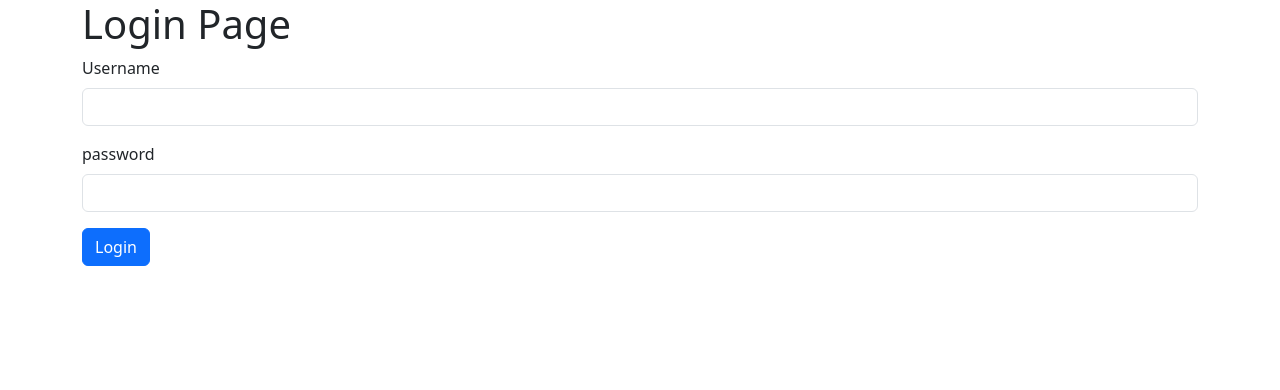
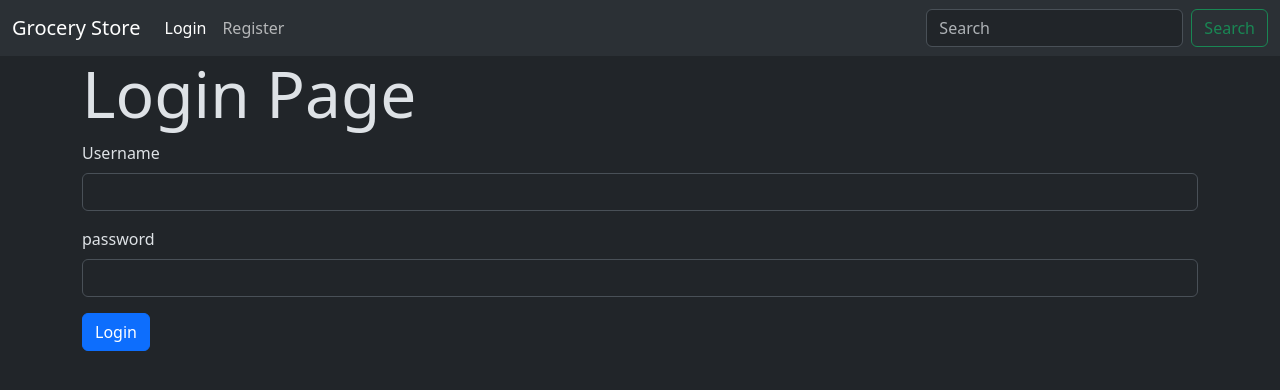
Before and after one commit to dhruvbansalup/grocery-store-web-application, a Flask app: page /login in a window 1280 px wide. Shown: the top 390 px of the page. Run offline with Flask 3, Linux system fonts and the light colour scheme.

Commit message:
Add login and register feature, add sessions and validations

```diff
--- a/app.py
+++ b/app.py
@@ -1,16 +1,14 @@
 from flask import Flask, render_template
-from flask_sqlalchemy import SQLAlchemy
+
 from config import Config
 
 app=Flask(__name__)
 
 app.config.from_object(Config) # Load the Config object from config.py
 
-db=SQLAlchemy(app)
+import models
 
-from models import *
-
-from routes import *
+import routes
 
 if __name__=='__main__':
     app.run(debug=True)
--- a/routes.py
+++ b/routes.py
@@ -1,14 +1,77 @@
-from flask import render_template
+from flask import render_template, request, flash, redirect, url_for, session
 from app import app
+from models import User, Category, Product, Cart, Transaction, Order
+from models import db
+from werkzeug.security import generate_password_hash, check_password_hash
 
 @app.route('/')
 def index():
-    return render_template('index.html')
+    #CHECK IF USER IS LOGGED IN
+    if 'user_id' in session:
+        return render_template('index.html')
+    else:
+        flash('Please login to continue')
+        return redirect(url_for('login'))
 
 @app.route('/login')
 def login():
     return render_template('login.html')
 
+@app.route('/login',methods=['POST'])
+def login_post():
+    username=request.form['username']
+    password=request.form['password']
+
+    #VALIDATIONS
+    if not password or not username:
+        flash('Please fill all the fields')
+        return redirect(url_for('login'))
+    #CHECK IF USER EXISTS
+    user=User.query.filter_by(username=username).first()
+    if not user:
+        flash('Invalid username')
+        return redirect(url_for('login'))
+    #CHECK PASSWORD
+    if not check_password_hash(user.passhash, password):
+        flash('Invalid password')
+        return redirect(url_for('login'))
+
+    #LOGIN SUCCESSFUL
+    session['user_id']=user.id
+    flash('Login successful')
+    return redirect(url_for('index'))
+
 @app.route('/register')
 def register():
     return render_template('register.html')
+
+@app.route('/register',methods=['POST'])
+def register_post():
+    name= request.form['name']
+    username = request.form['username']
+    password = request.form['password']
+    confirm_password = request.form['confirm_password']
+
+    #VALIDATIONS
+    if not password or not username or not confirm_password:
+        flash('Please fill all the fields')
+        return redirect(url_for('register'))
+    if password != confirm_password:
+        flash('Password & Confirm Password does not match')
+        return redirect(url_for('register'))
+
+    user=User.query.filter_by(username=username).first()
+    if user: #if user already exists
+        flash('Username already exists')
+        return redirect(url_for('register'))
+
+    #HASHING PASSWORD
+    passhash=generate_password_hash(password)
+
+    #INSERT INTO DATABASE
+    new_user=User(username=username, passhash=passhash, name=name)
+    db.session.add(new_user)
+    db.session.commit()
+
+    flash('User registered successfully with username: '+str(username))
+    return redirect(url_for('login'))
--- a/templates/layout.html
+++ b/templates/layout.html
@@ -19,8 +19,23 @@
 
 </head>
 
-<body>
+<body class="bg-body-primary" data-bs-theme="dark">
+
+    {% include 'navbar.html' %}
+
     <div class="container">
+        <!-- Flask Flash Messages -->
+        {% with messages = get_flashed_messages() %}
+        {% if messages %}
+        <div class="alert alert-danger" role="alert">
+            {% for message in messages %}
+            <li>{{ message }}</li>
+            {% endfor %}
+        </div>
+        {% endif %}
+        {% endwith %}
+        <!-- End Flask Flash Messages -->
+
         {% block content %}
 
         {% endblock %}
--- a/templates/login.html
+++ b/templates/login.html
@@ -7,17 +7,17 @@ Login Page
 {% block content %}
 
 <div class="heading">
-    <h1>Login Page</h1>
+    <h1 class="display-3">Login Page</h1>
 </div>
 <div class="form">
-    <form action="" class="form">
+    <form action="" class="form" method="POST">
         <div class="mb-3">
             <label for="username" class="form-label">Username</label>
-            <input type="text" name="username" id="" class="form-control">
+            <input type="text" name="username" id="" class="form-control" required>
         </div>
         <div class="mb-3">
             <label for="password" class="form-label">password</label>
-            <input type="password" name="password" id="" class="form-control">
+            <input type="password" name="password" id="" class="form-control" required>
         </div>
         <button type="submit" class="btn btn-primary">Login</button>
     </form>
--- /dev/null
+++ b/templates/navbar.html
@@ -0,0 +1,24 @@
+<nav class="navbar navbar-expand-lg bg-body-tertiary">
+    <div class="container-fluid">
+        <a class="navbar-brand" href="/">Grocery Store</a>
+        <button class="navbar-toggler" type="button" data-bs-toggle="collapse"
+            data-bs-target="#navbarSupportedContent" aria-controls="navbarSupportedContent" aria-expanded="false"
+            aria-label="Toggle navigation">
+            <span class="navbar-toggler-icon"></span>
+        </button>
+        <div class="collapse navbar-collapse" id="navbarSupportedContent">
+            <ul class="navbar-nav me-auto mb-2 mb-lg-0">
+                <li class="nav-item">
+                    <a class="nav-link active" aria-current="page" href="{{ url_for('login') }}">Login</a>
+                </li>
+                <li class="nav-item">
+                    <a class="nav-link" href="{{ url_for('register') }}">Register</a>
+                </li>
+            </ul>
+            <form class="d-flex" role="search">
+                <input class="form-control me-2" type="search" placeholder="Search" aria-label="Search">
+                <button class="btn btn-outline-success" type="submit">Search</button>
+            </form>
+        </div>
+    </div>
+</nav>
```
Also changed, not shown: models.py (+13 -7 lines).
